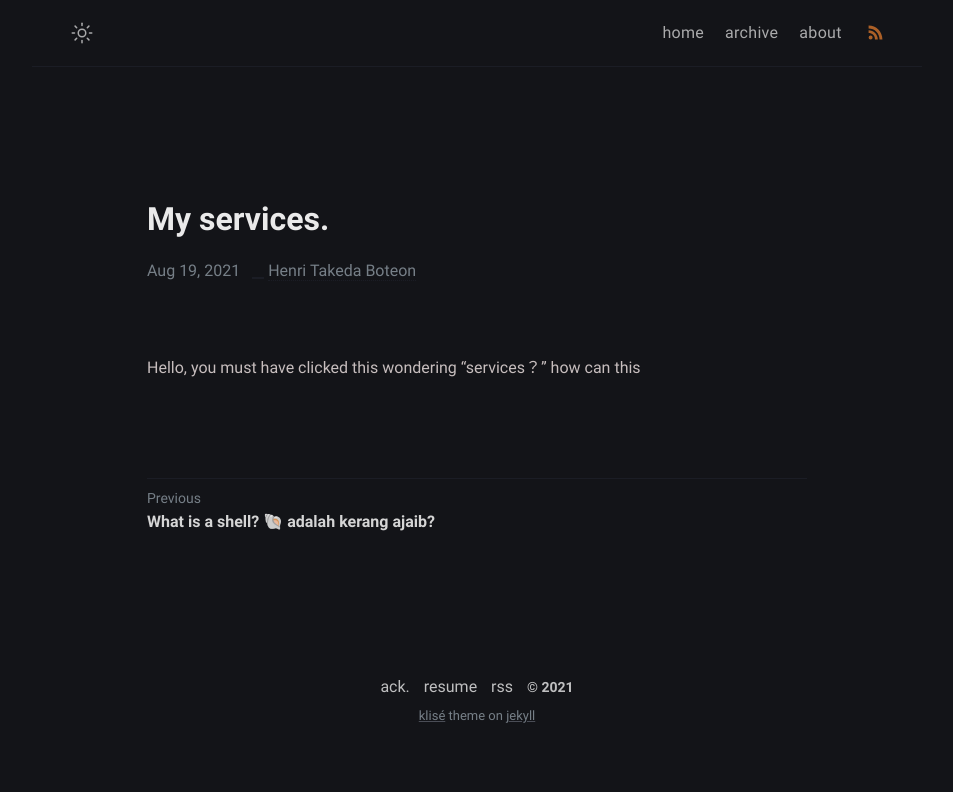
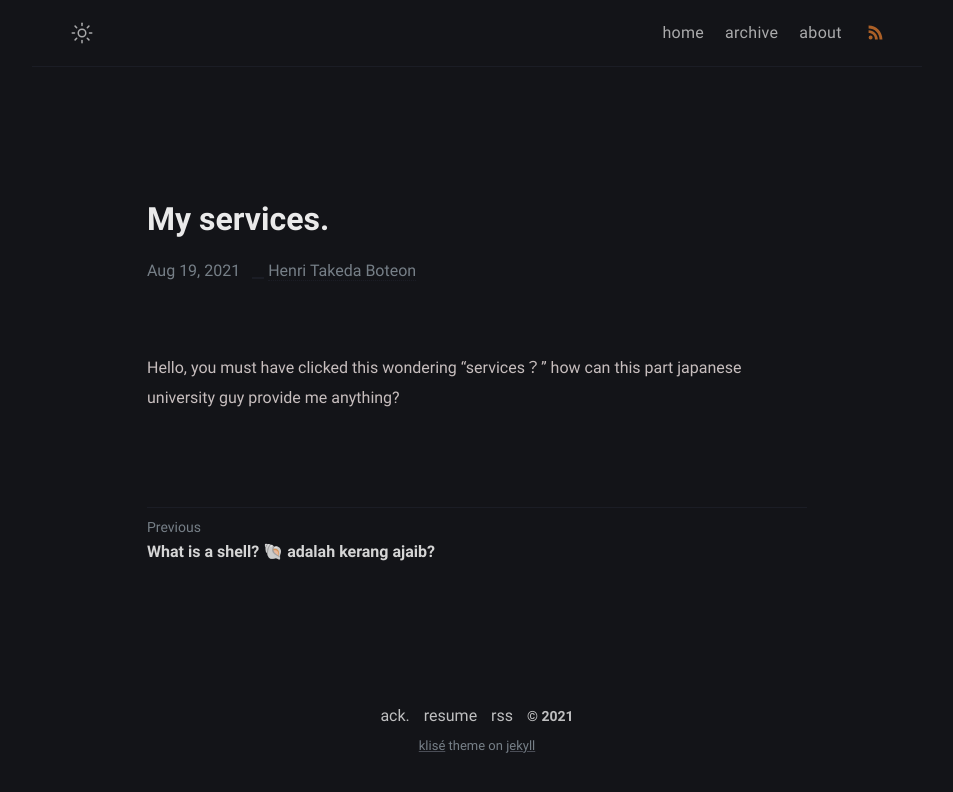
Before and after one commit to Pistachihen/pistachi.github.io, a Jekyll site: the page built from _posts/welcome-to-jekyll/2020-08-29-welcome-to-jekyll.md, in a window 1280 px wide. Shown: the top 792 px of the page, without its empty margins (163-1116 px from the left). Built offline with Jekyll 4.4.1, drawn with Linux system fonts in a browser that asks for light colours.

Commit message:
2020-08-29-welcome-to-jekyll.md: changed

```diff
--- a/_posts/welcome-to-jekyll/2020-08-29-welcome-to-jekyll.md
+++ b/_posts/welcome-to-jekyll/2020-08-29-welcome-to-jekyll.md
@@ -4,4 +4,4 @@ title:  "My services."
 date:   2021-08-19 10:30:20 +0700
 categories: services
 ---
-Hello, you must have clicked this wondering "services？” how can this
+Hello, you must have clicked this wondering "services？” how can this part japanese university guy provide me anything?
```
